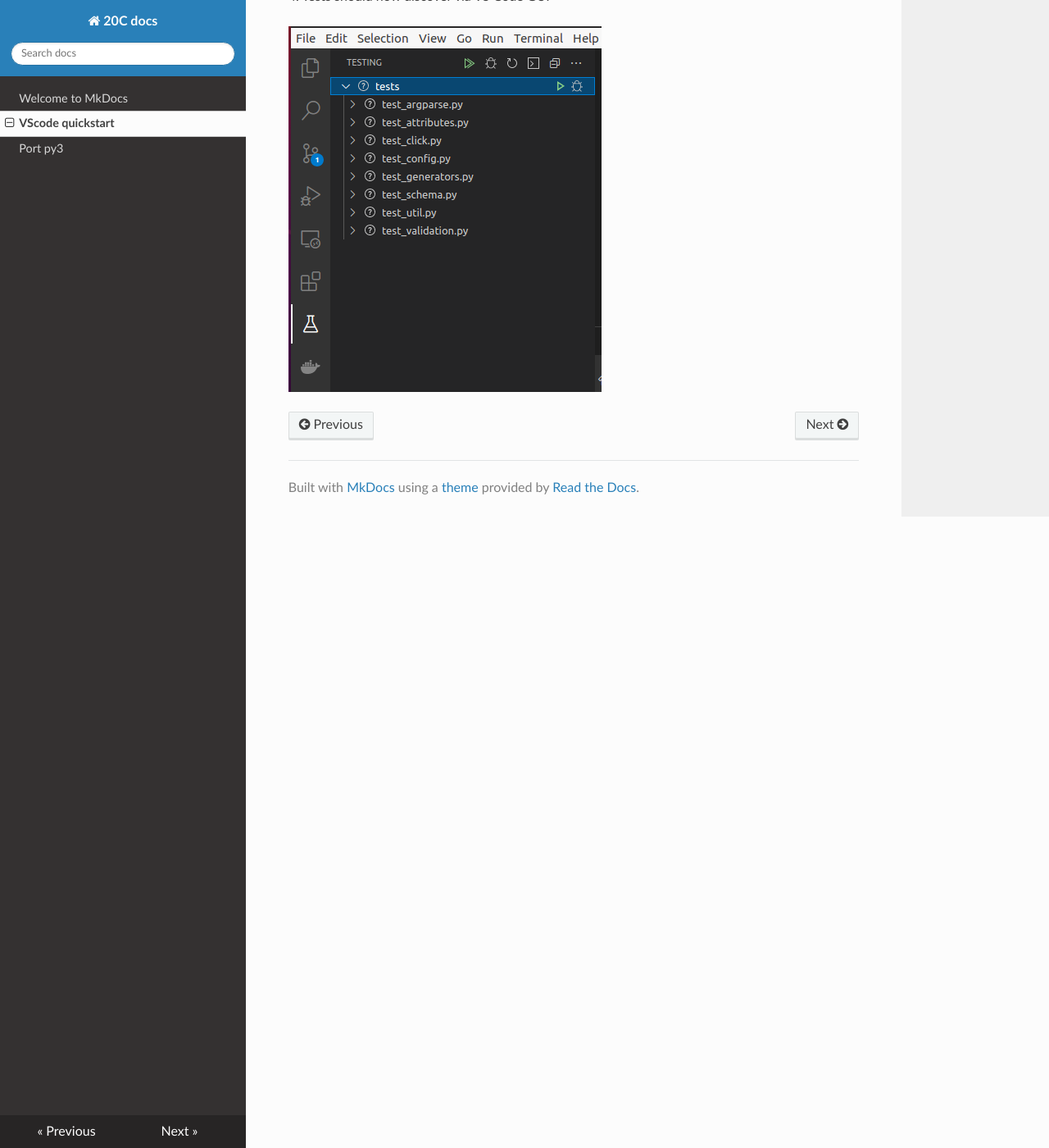
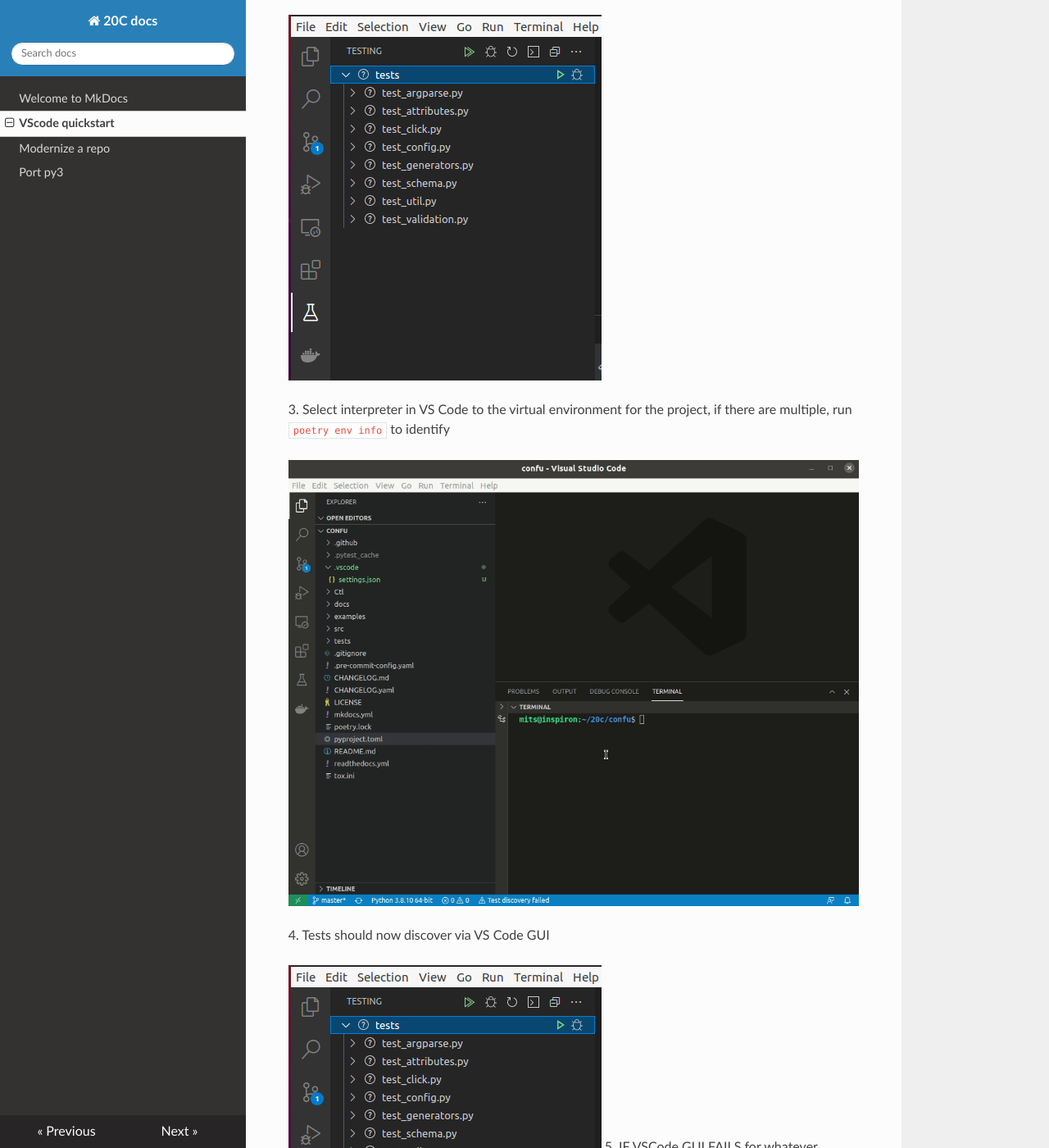
Before and after one commit to 20c/docs.20c.com, an MkDocs documentation site: the page built from docs/VScode_quickstart.md, in a window 1280 px wide and 1400 px high, scrolled down 1139 px. Shown: the whole window at 82% size. Built offline with MkDocs 1.6.1, drawn with Linux system fonts in a browser that asks for light colours; nearby versions of some CDN libraries; some of the changed text lies outside the part shown.

Commit message:
Modernize a repo md (#3)
* updated add poetry step

* poetry and mkdocs added

* vscode quickstart added

* poetry shell/update advice

* poetry shell/update advice

```diff
--- a/docs/VScode_quickstart.md
+++ b/docs/VScode_quickstart.md
@@ -20,3 +24,12 @@ poetry install
 4\. Tests should now discover via VS Code GUI
 
 ![](img/tests.png)
+
+3\. Select interpreter in VS Code to the virtual environment for the project, if there are multiple, run `poetry env info` to identify
+
+![](img/confu.gif)
+
+4\. Tests should now discover via VS Code GUI
+
+![](img/tests.png)
+5\. IF VSCode GUI FAILS for whatever reason you can always run tests by running `pytest` in root after activating the virtualenv with `poetry shell`.
```
Also changed, not shown: other parts of docs/VScode_quickstart.md (+6 -2 lines), docs/modernize_a_repo.md (added, +3 -0 lines).
